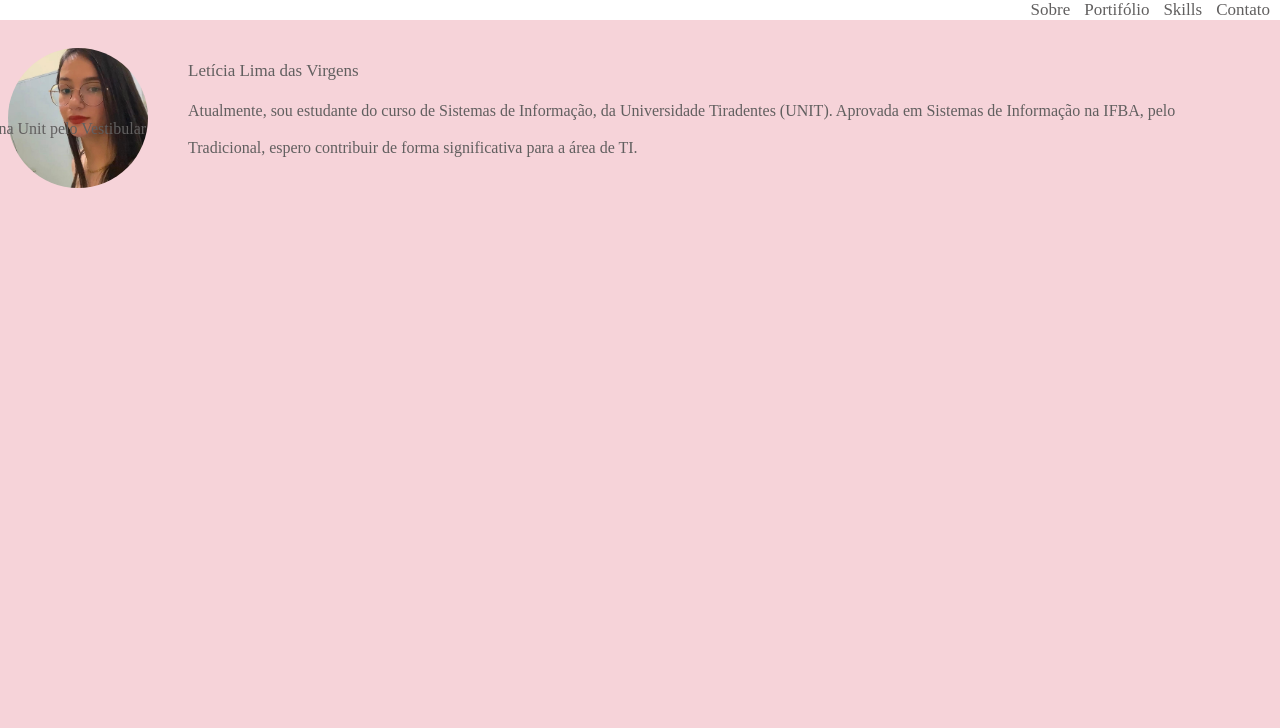
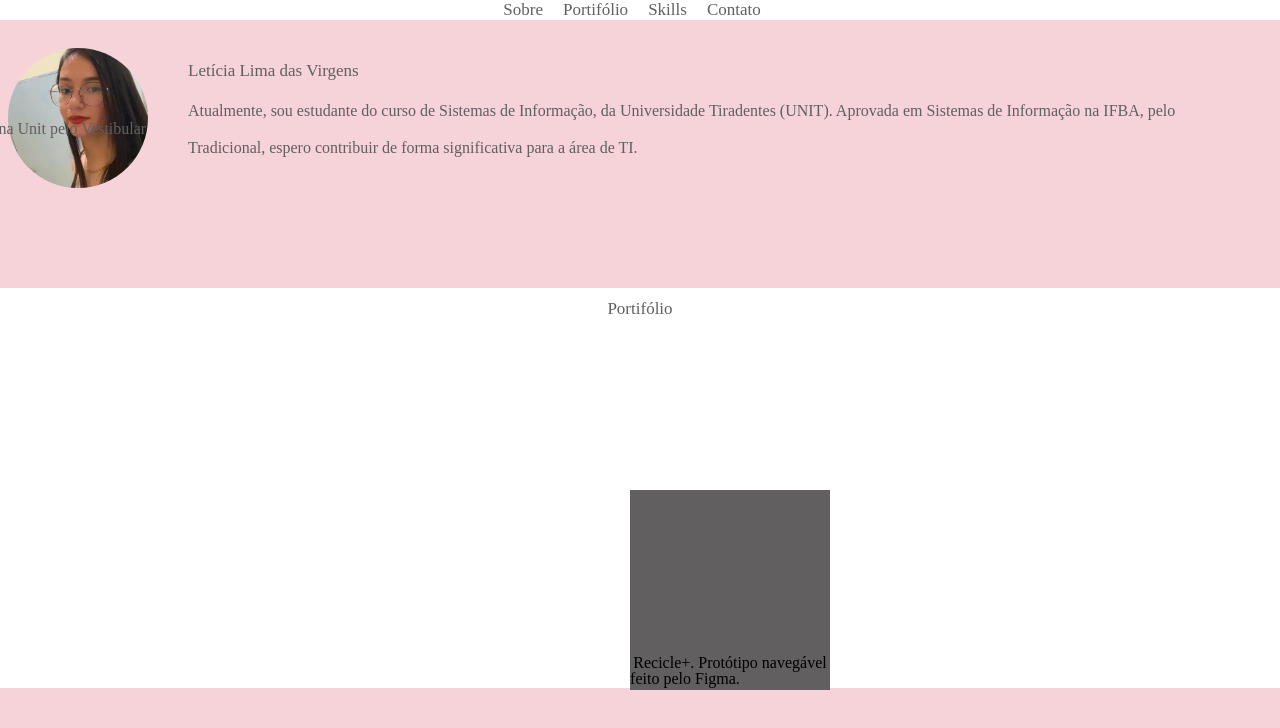
Before and after one commit to Leticia-LimaV/Perfil-Profissional, a plain HTML site: page index.html in a window 1280 px wide. Drawn offline with Linux system fonts and the light colour scheme.

Commit message:
Desenvolvimento do main.

```diff
--- a/index.html
+++ b/index.html
@@ -23,5 +23,14 @@
             <p id="sobre2">Tradicional, espero contribuir de forma significativa para a área de TI.</p>
         </div>
     </header>
+    <main>
+        <div id=topo1>
+        <h1>Portifólio</h1>
+    </div>
+    <div id="q1">
+        <p style="transform: translateY(148px);">Recicle+. Protótipo navegável</p>
+        <p style="text-indent: -90px; transform: translateY(130px);">feito pelo Figma.</p>
+    </div>
+    </main>
 </body>
 </html>
--- a/style.css
+++ b/style.css
@@ -13,7 +13,7 @@ body {
       }
 
 #topo {
-    text-align: right;
+    text-align: center;
     background-color: white;
     position: absolute;
     top: 0;
@@ -27,7 +27,7 @@ body {
     font-family: 'Times New Roman', Times, serif;
     font-size: 17px;
     position: relative;
-    padding-right: 10px;
+    padding-right: 16px;
 }
 
 .container {
@@ -55,3 +55,34 @@ body {
     font-family: 'Times New Roman', Times, serif;
     font-size: 16px;
 }
+
+#topo1{
+    text-align: center;
+    background-color: white;
+    position: absolute;
+    right: 0;
+    left: 0;
+    height: 400px;
+}
+h1 {
+    font-family: 'Times New Roman', Times, serif;
+    font-size: 17px;
+    text-align: center;
+    color: rgb(97, 95, 95);
+    font-weight: normal;
+
+}
+
+#q1 {
+    position: absolute;
+    background-color:  rgb(97, 95, 95);
+    text-align: center;
+    width: 200px;
+    height: 200px;
+    right: 450px;
+    bottom: 160px;
+    transform: translateY(50px);
+}
+#q1,p {
+
+}
```
Also changed, not shown: 1 other file.
